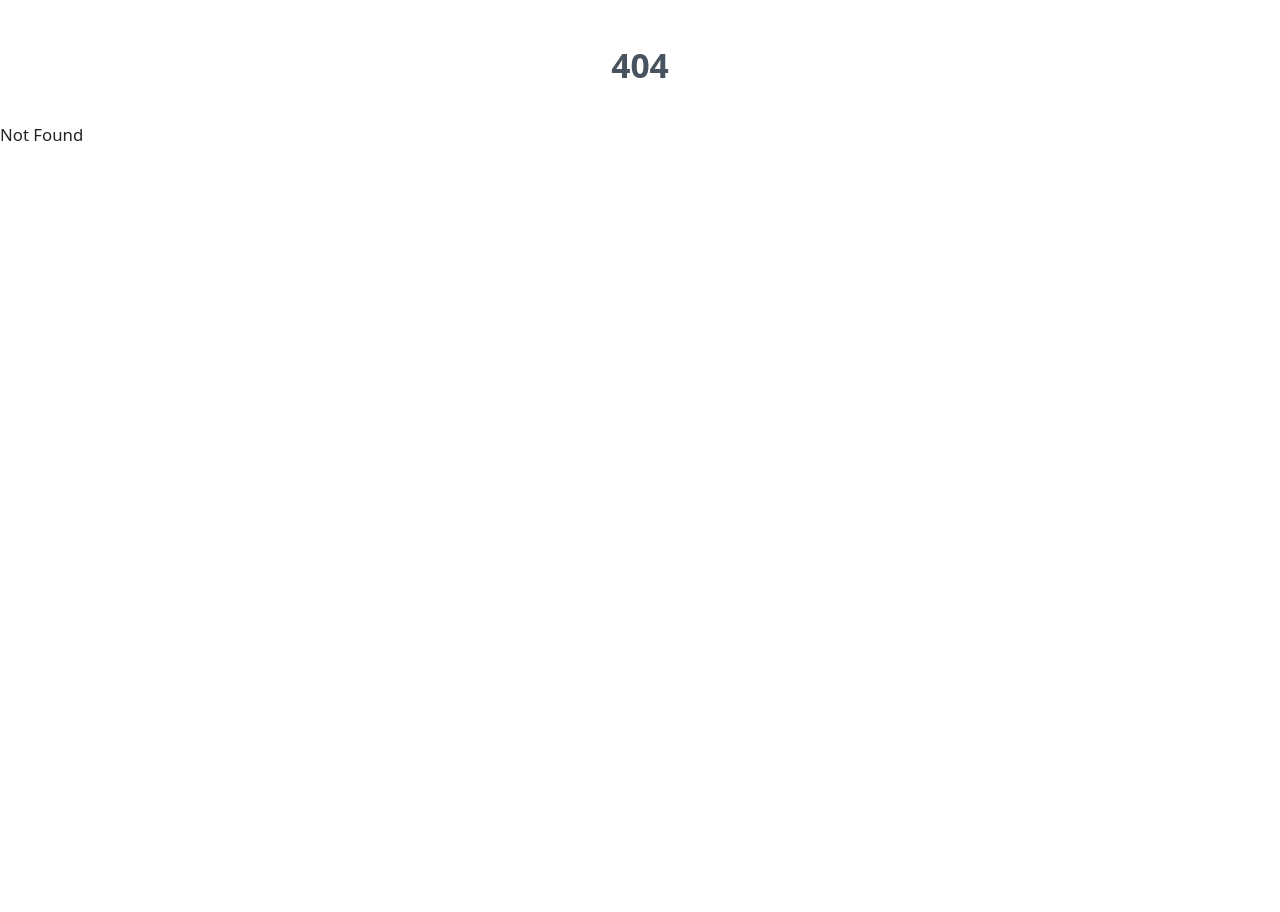
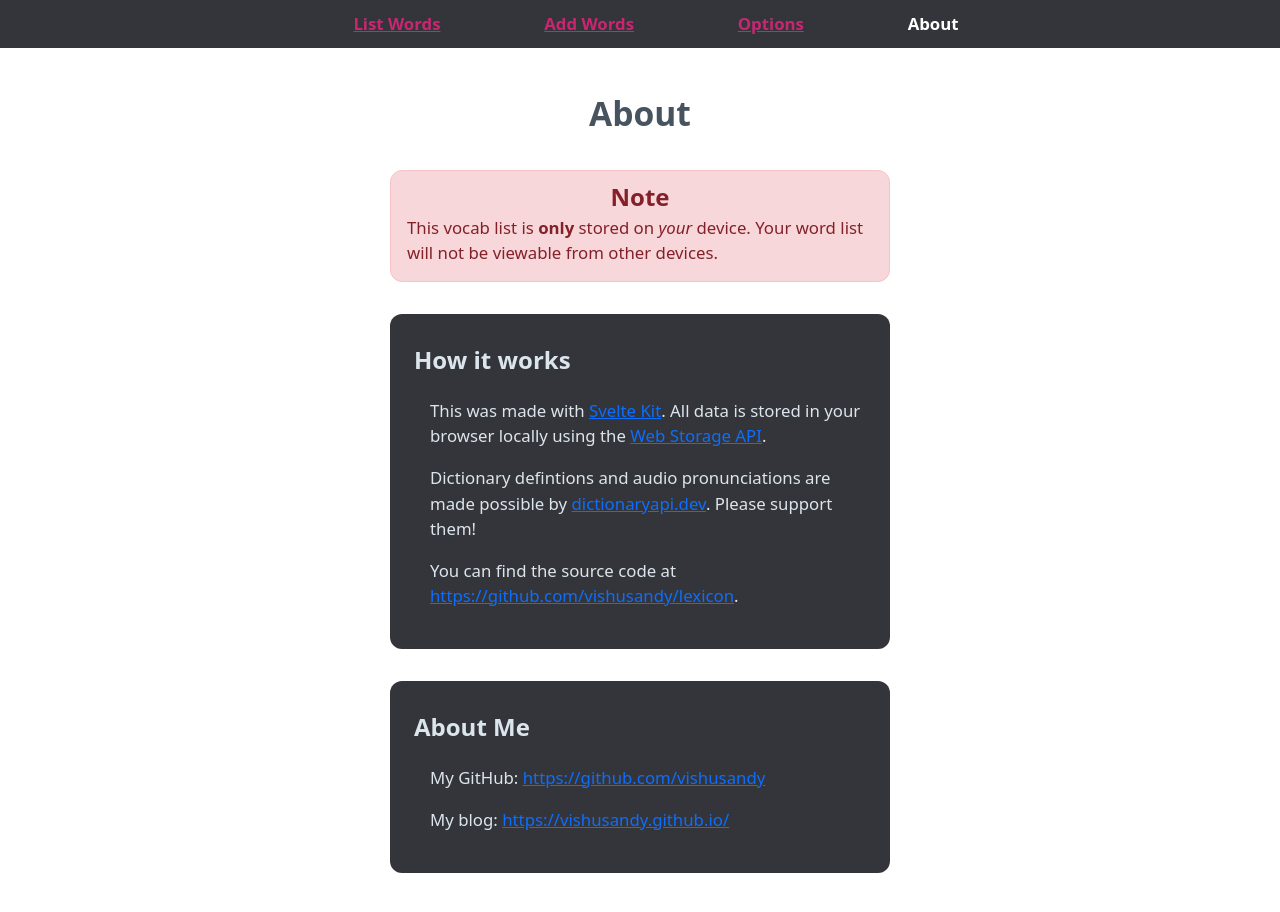
Before and after one commit to vishusandy/lexicon, a SvelteKit app: page /about in a window 1280 px wide. Before the commit this address had no page. Shown: the top 912 px of the page. Before the commit the page ends 800 px from the top, so only its background shows below. Built offline with nearby package versions, Linux system fonts and the light colour scheme.

Commit message:
Added an about page

```diff
--- a/src/components/Nav.svelte
+++ b/src/components/Nav.svelte
@@ -6,7 +6,8 @@
     export let links: NavLink[] = [
         { name: 'List Words', url: base + '/list', page: 'list' },
         { name: 'Add Words', url: base + '/add', page: 'add' },
-        { name: 'Options', url: base + '/options', page: 'options' }
+        { name: 'Options', url: base + '/options', page: 'options' },
+        { name: 'About', url: base + '/about', page: 'about' }
     ];
 </script>
 
--- /dev/null
+++ b/src/routes/about/+page.svelte
@@ -0,0 +1,100 @@
+<script lang="ts">
+    import Nav from '../../components/Nav.svelte';
+</script>
+
+<Nav current="about" />
+
+<div class="about">
+    <h1>About</h1>
+
+    <section class="alert alert-danger">
+        <h2>Note</h2>
+        <p>
+            This vocab list is <b>only</b> stored on <i>your</i> device. Your word list will not be viewable
+            from other devices.
+        </p>
+    </section>
+    <div class="dark-theme">
+        <section>
+            <h2>How it works</h2>
+            <p>
+                This was made with <a
+                    href="https://kit.svelte.dev/"
+                    target="_blank"
+                    rel="noreferrer">Svelte Kit</a
+                >. All data is stored in your browser locally using the
+                <a
+                    href="https://developer.mozilla.org/en-US/docs/Web/API/Web_Storage_API"
+                    target="_blank"
+                    rel="noreferrer">Web Storage API</a
+                >.
+            </p>
+            <p>
+                Dictionary defintions and audio pronunciations are made possible by <a
+                    href="https://dictionaryapi.dev/"
+                    target="_blank"
+                    rel="noreferrer">dictionaryapi.dev</a
+                >. Please support them!
+            </p>
+            <p>
+                You can find the source code at
+                <a href="https://github.com/vishusandy/lexicon" target="_blank" rel="noreferrer"
+                    >https://github.com/vishusandy/lexicon</a
+                >.
+            </p>
+        </section>
+
+        <section>
+            <h2>About Me</h2>
+            <p>
+                My GitHub: <a href="https://github.com/vishusandy" target="_blank" rel="noreferrer"
+                    >https://github.com/vishusandy</a
+                >
+            </p>
+            <p>
+                My blog: <a href="https://vishusandy.github.io/" target="_blank" rel="noreferrer"
+                    >https://vishusandy.github.io/</a
+                >
+            </p>
+        </section>
+    </div>
+</div>
+
+<style>
+    section {
+        margin-bottom: 2rem;
+        padding: 0.5rem 1.5rem 1.5rem 1.5rem;
+        border-radius: 0.75rem;
+    }
+
+    section.alert {
+        padding: 0.5rem 1rem 1rem 1rem;
+    }
+
+    section.alert h2 {
+        padding: 0px 1rem;
+        text-align: center;
+        margin: 0px;
+    }
+
+    section.alert p {
+        margin: 0px;
+    }
+
+    section p {
+        margin-left: 1rem;
+    }
+
+    h2 {
+        font-size: 1.5rem;
+    }
+
+    .dark-theme section:last-of-type {
+        margin-bottom: 1rem;
+    }
+
+    .dark-theme section {
+        background: #34353a;
+        color: #dbe5ec;
+    }
+</style>
--- a/src/styles/global.scss
+++ b/src/styles/global.scss
@@ -52,7 +52,7 @@ nav.main ul {
     display: flex;
     margin-bottom: 0px;
     // width: fit-content;
-    justify-content: center;
+    justify-content: space-between;
     margin: 0px auto;
     max-width: 650px;
     // font-size: 1.1rem;
@@ -60,7 +60,6 @@ nav.main ul {
 }
 
 nav.main li {
-    width: 30%;
     display: inline-block;
     margin: 0px 0.4rem;
     text-align: center;
@@ -75,6 +74,11 @@ nav.main a {
 
 .add-vocab {
     max-width: 400px;
+    margin: 0px auto;
+}
+
+.about {
+    max-width: 500px;
     margin: 0px auto;
 }
 
```
